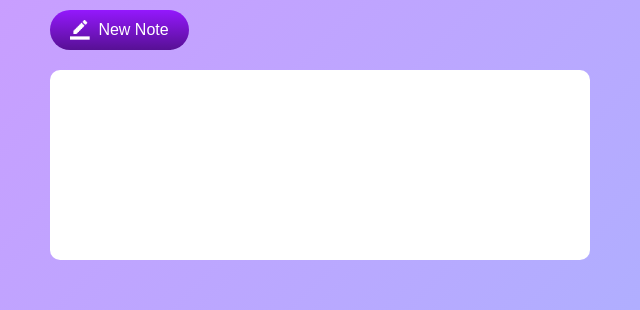
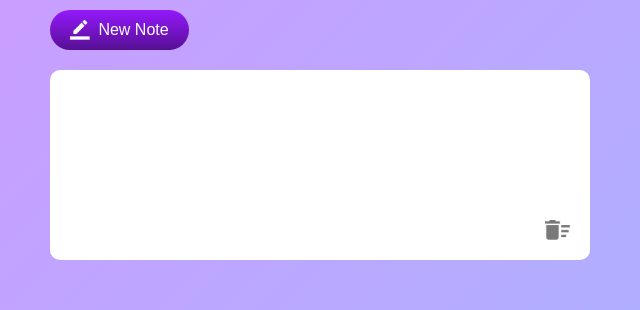
Before and after one commit to Indraswara/notes-Me, a plain HTML site: page index.html in a window 1280 px wide. Shown: the part 173-483 px from the top of the page, 84-724 px from the left. Drawn offline with Linux system fonts and the light colour scheme.

Commit message:
Add delete images

```diff
--- a/index.html
+++ b/index.html
@@ -12,7 +12,9 @@
         <h1><img src="images/notes.png" alt="notes images"> Notes</h1>
         <button><img src="images/edit.png" alt="new button"> <span class = "note-button">New Note</span></button>
         <div class="notes-container">
-            <p contenteditable="true" class = "input-box"></p>
+            <p contenteditable="true" class = "input-box">
+                <img src="images/delete.png" alt="delete-image">
+            </p>
         </div>
     </div>
 </body>
--- a/style.css
+++ b/style.css
@@ -57,4 +57,12 @@
     margin: 20px 0;
     outline: none;
     border-radius: 10px;
+
 }
+
+.input-box img{
+    width: 25px;
+    position: absolute;
+    bottom: 20px;
+    right: 20px;
+}
```
